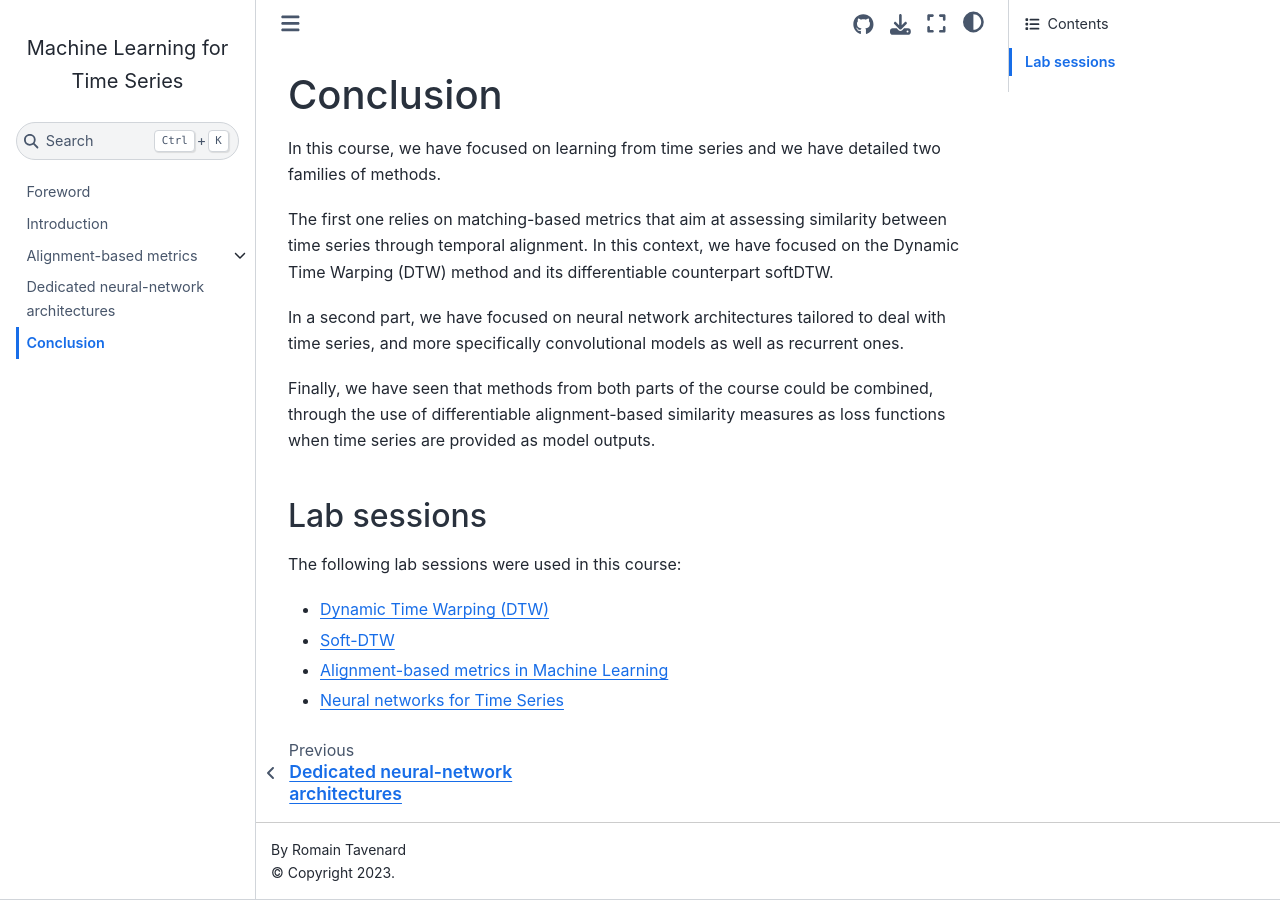
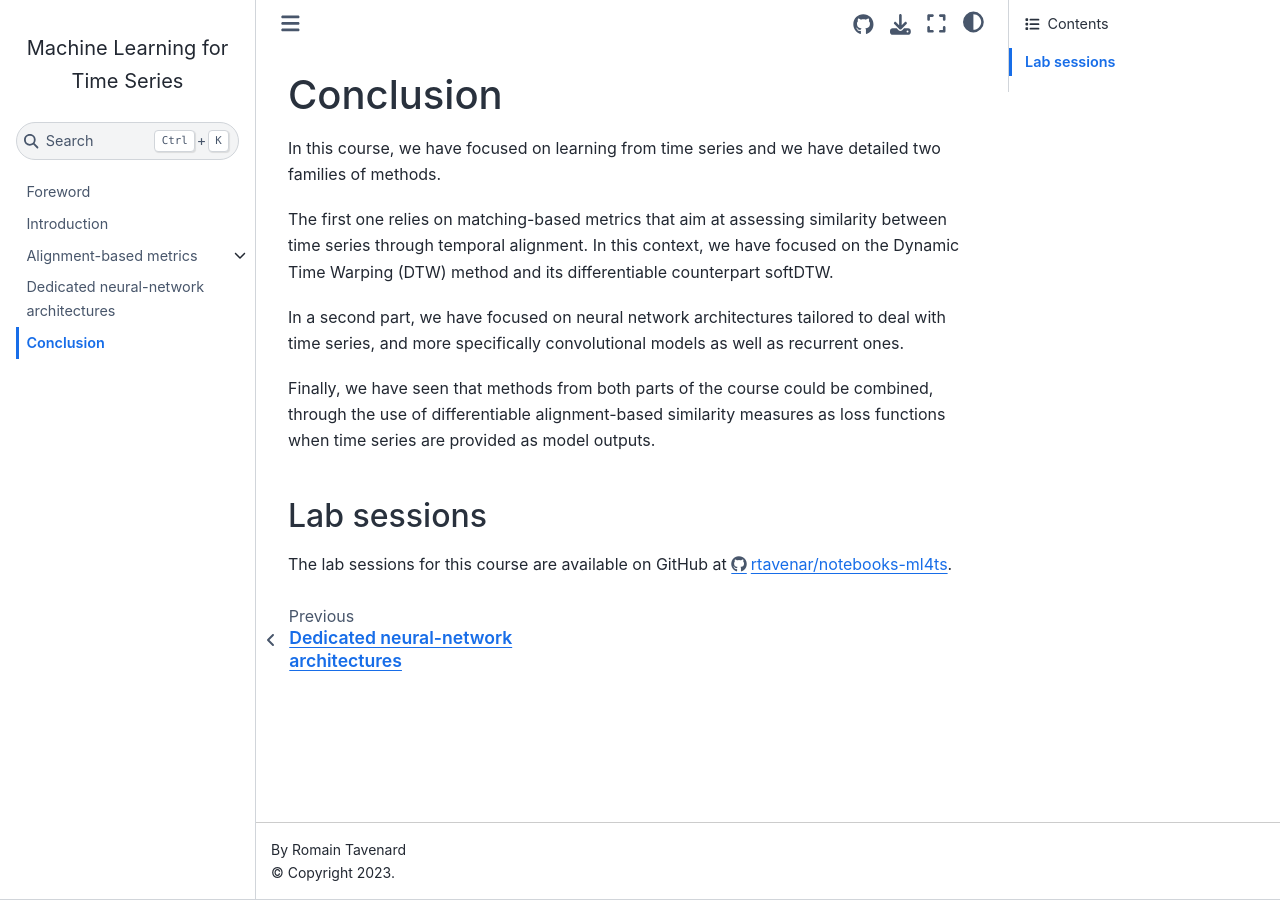
Before and after one commit to rtavenar/ml4ts_ensai, a Jupyter Book: the page built from contents/conclu.md, in a window 1280 px wide. Built offline with Jupyter Book 1.0.4 settings and Sphinx 7.4.7 and the Sphinx Book theme 1.1.4, drawn with Linux system fonts in a browser that asks for light colours.

Commit message:
link to labs

```diff
--- a/contents/conclu.md
+++ b/contents/conclu.md
@@ -18,9 +18,4 @@ as loss functions when time series are provided as model outputs.
 
 ## Lab sessions
 
-The following lab sessions were used in this course:
-
-* [Dynamic Time Warping (DTW)](https://deepnote.com/project/875be644-b8e9-4b7a-9ad0-a51b71d99277)
-* [Soft-DTW](https://deepnote.com/project/e4dadc00-2adf-46ff-9917-d8e28866115a)
-* [Alignment-based metrics in Machine Learning](https://deepnote.com/project/3d477a4a-aae0-4ca4-8312-12cf53579ac6)
-* [Neural networks for Time Series](https://deepnote.com/project/8b324446-5acf-431b-834e-0f07585889d7)
+The lab sessions for this course are available on GitHub at <https://github.com/rtavenar/notebooks-ml4ts>.
```
